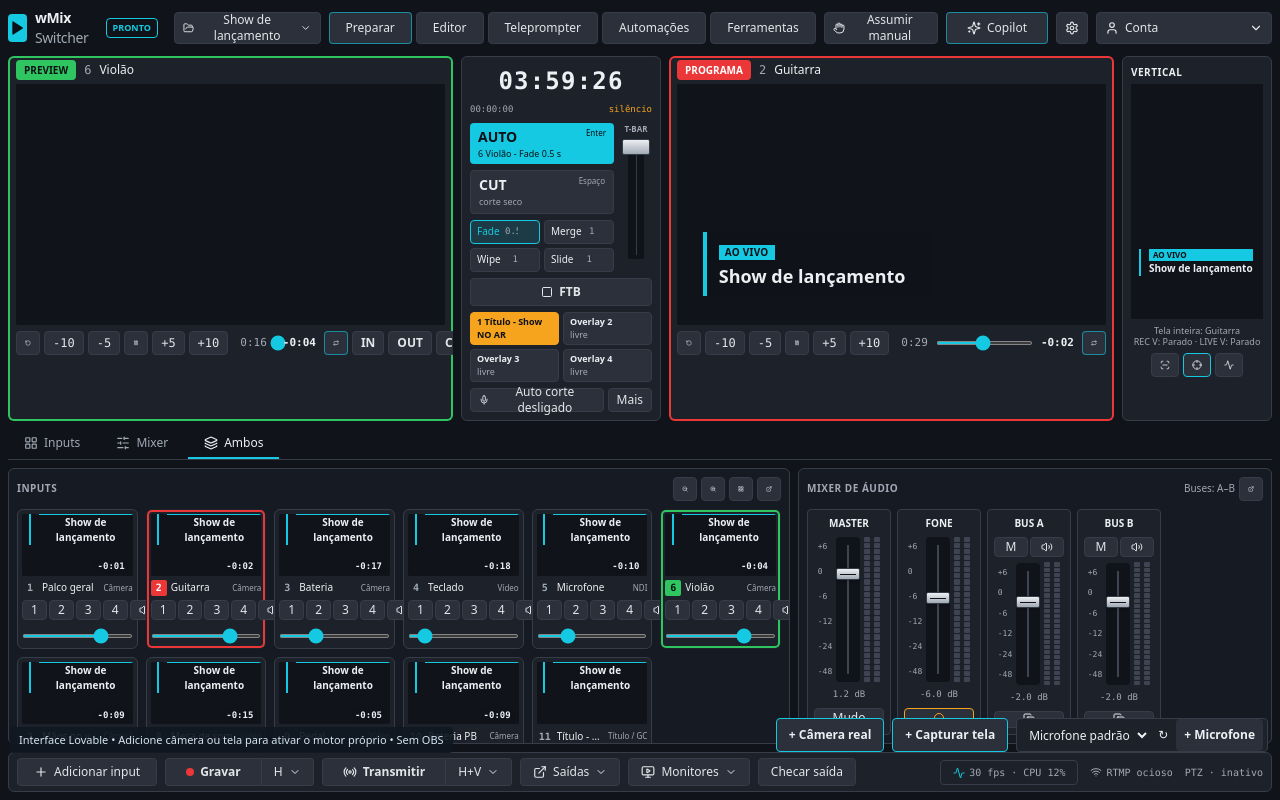
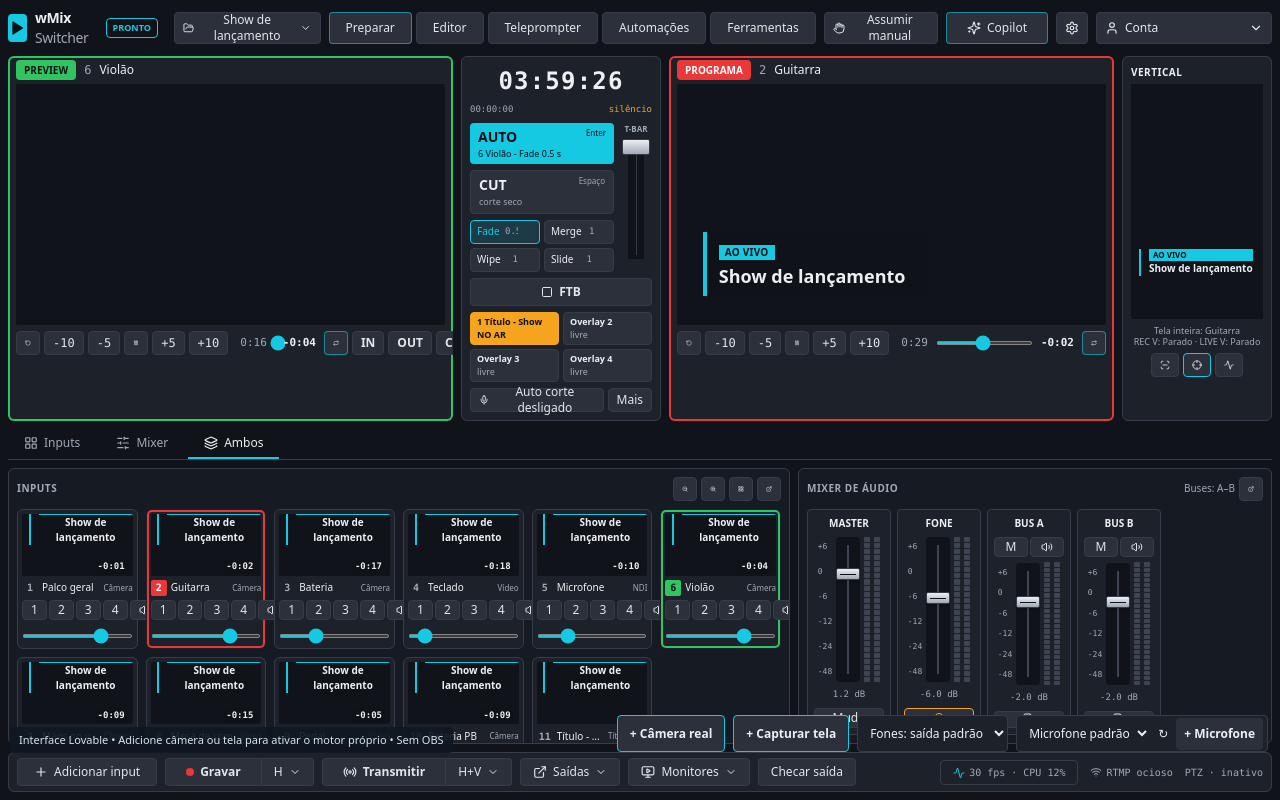
Before and after one commit to Washington92/Pulsebroadcast, a React (Vite) app: page / in a window 1280 px wide. Built offline with nearby package versions, Linux system fonts and the light colour scheme.

Commit message:
feat(app): connect independent PFL cue bus and output device selector

```diff
--- a/src/App.tsx
+++ b/src/App.tsx
@@ -9,6 +9,7 @@ export default function App() {
   const [audio] = useState(() => new WmixAudioEngine());
   const [inputs, setInputs] = useState<AudioInput[]>([]);
   const [microphones, setMicrophones] = useState<MediaDeviceInfo[]>([]);
+  const [outputs, setOutputs] = useState<MediaDeviceInfo[]>([]);
   const [selectedMicrophone, setSelectedMicrophone] = useState("");
   const [sources, setSources] = useState<WmixSource[]>([]);
   const [program, setProgram] = useState<string | null>(null);
@@ -34,6 +35,7 @@ export default function App() {
     try {
       const devices = await navigator.mediaDevices.enumerateDevices();
       setMicrophones(devices.filter(device => device.kind === "audioinput"));
+      setOutputs(devices.filter(device => device.kind === "audiooutput"));
     } catch (e) { setError(e instanceof Error ? e.message : String(e)); }
   }
   async function addMicrophone() {
@@ -49,11 +51,15 @@ export default function App() {
     link.click(); setTimeout(() => URL.revokeObjectURL(url), 60000);
   }
   return <>
-    <Switcher nativeAudio={inputs} nativeAudioVolume={(id, volume) => audio.setVolume(id, volume)} nativeAudioMute={(id, muted) => audio.setMute(id, muted)} nativeAudioRemove={id => audio.remove(id)} nativeSources={sources} nativeProgram={program} nativeCut={id => engine.setProgram(id)} nativeFade={(id, ms) => engine.transitionTo(id, ms)} nativeAdd={addCamera} nativeRecord={toggleRecording} nativeRecording={recording} />
+    <Switcher nativeAudio={inputs} nativeAudioVolume={(id, volume) => audio.setVolume(id, volume)} nativeAudioMute={(id, muted) => audio.setMute(id, muted)} nativeAudioCue={(id, enabled) => audio.setCue(id, enabled)} nativeAudioRemove={id => audio.remove(id)} nativeSources={sources} nativeProgram={program} nativeCut={id => engine.setProgram(id)} nativeFade={(id, ms) => engine.transitionTo(id, ms)} nativeAdd={addCamera} nativeRecord={toggleRecording} nativeRecording={recording} />
     <canvas ref={canvas} width={1280} height={720} className="pointer-events-none fixed -left-[9999px] top-0" aria-hidden="true" />
     <div className="fixed bottom-12 right-3 z-[120] flex gap-2">
       <button onClick={() => void addCamera()} className="rounded border border-primary bg-secondary px-3 py-2 text-xs font-semibold text-foreground">+ Câmera real</button>
       <button onClick={() => void addScreen()} className="rounded border border-primary bg-secondary px-3 py-2 text-xs font-semibold text-foreground">+ Capturar tela</button>
+      <select aria-label="Saída de pré-escuta" defaultValue="" onFocus={() => void refreshMicrophones()} onChange={e => { if (e.target.value) void audio.setCueOutput(e.target.value).catch(err => setError(String(err))); }} className="max-w-40 rounded border border-border bg-card p-2 text-xs text-foreground">
+        <option value="">Fones: saída padrão</option>
+        {outputs.filter(device => device.deviceId).map((device, index) => <option key={device.deviceId} value={device.deviceId}>{device.label || `Saída ${index + 1}`}</option>)}
+      </select>
       <div className="flex items-center gap-1 rounded border border-border bg-card px-1">
         <select aria-label="Dispositivo de microfone" value={selectedMicrophone} onFocus={() => void refreshMicrophones()} onChange={e => setSelectedMicrophone(e.target.value)} className="max-w-36 bg-card p-1 text-xs text-foreground">
           <option value="">Microfone padrão</option>
```
